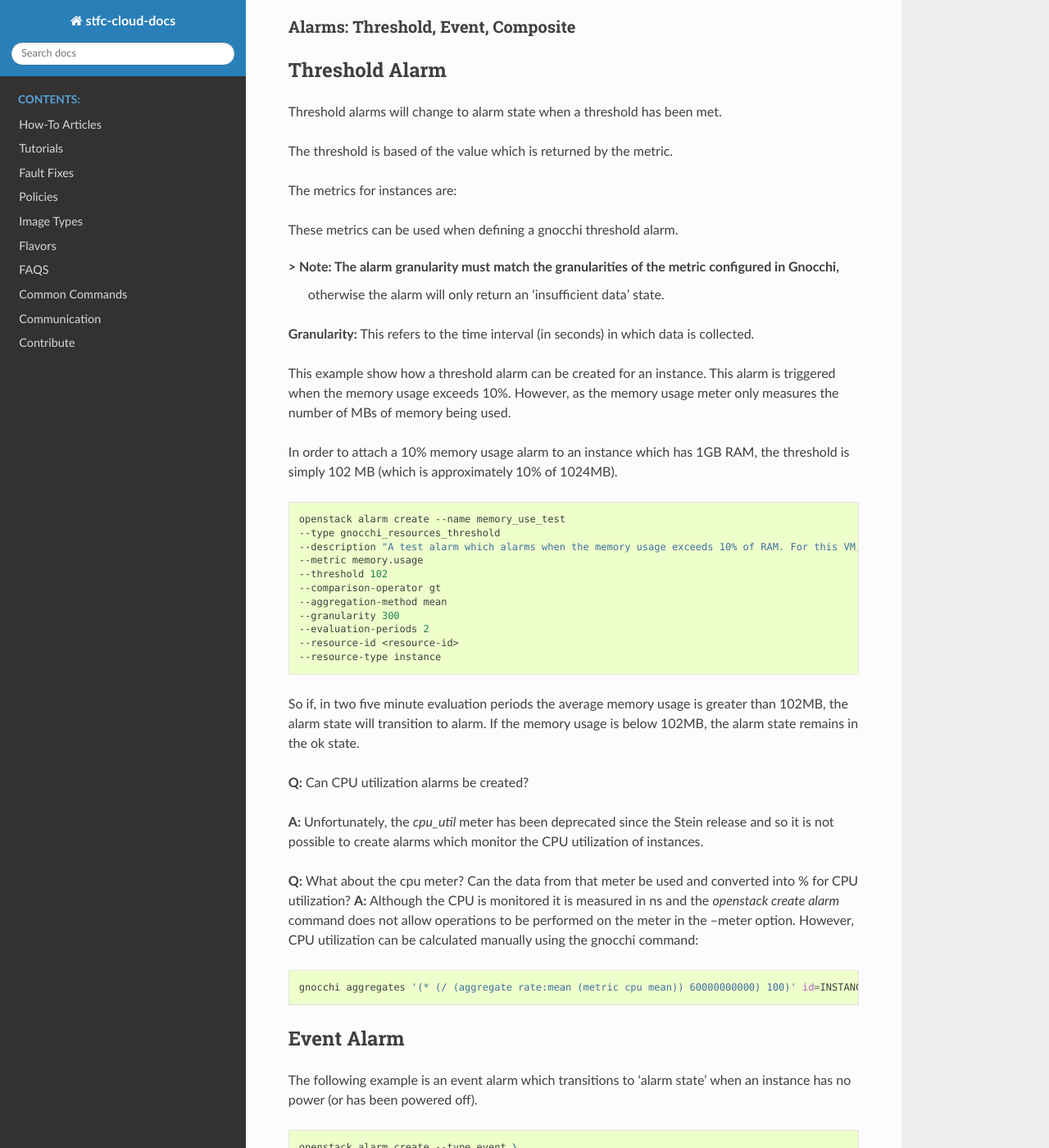
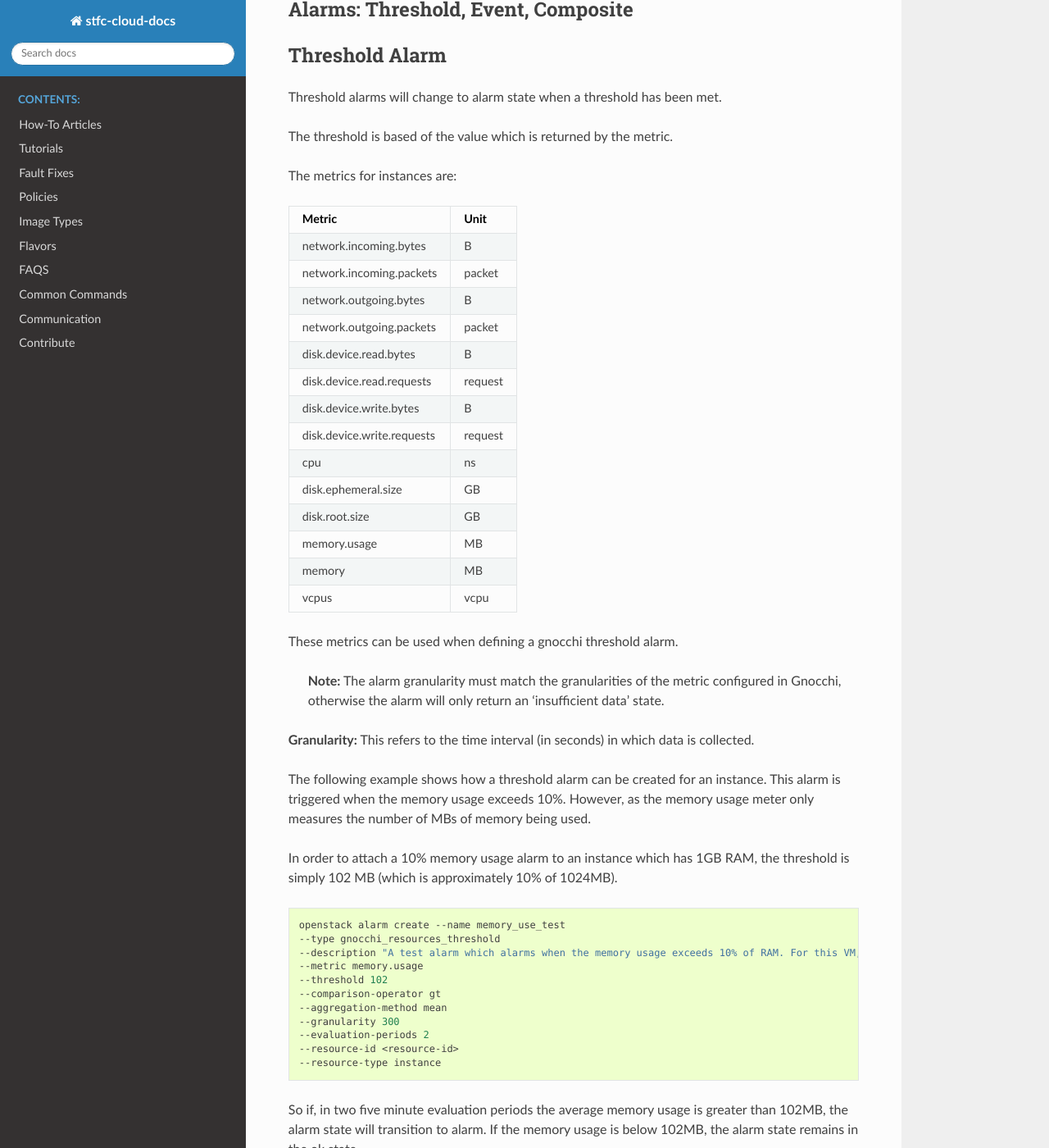
Before and after one commit to stfc/cloud-docs, a Sphinx documentation site: the page built from source/Aodh-and-Gnocchi/CreateAodhAlarms.rst, in a window 1280 px wide and 1400 px high, scrolled down 5175 px. Shown: the whole window at 82% size. Built offline with Sphinx 7.4.7 and the Read the Docs theme 2.0.0, drawn with Linux system fonts in a browser that asks for light colours; cross-references to code outside the pages are shown as plain code; some of the changed text lies outside the part shown.

Commit message:
Update CreateAodhAlarms.rst

```diff
--- a/source/Aodh-and-Gnocchi/CreateAodhAlarms.rst
+++ b/source/Aodh-and-Gnocchi/CreateAodhAlarms.rst
@@ -27,21 +27,27 @@
 
 There are three different kinds of alarms:
 
-  - Threshold: Alarms are triggered when a threshold have been met.
-    - Valid Threshold Alarms:
-      - gnocchi_resources_threshold
-      - gnocchi_aggregation_by_metrics_threshold
-      - gnocchi_aggregation_by_resources_threshold
+- Threshold: Alarms are triggered when a threshold have been met.
 
-  - Composite Alarms: Alarms which have been defined with multiple triggering conditions.
+  - Valid Threshold Alarms:
 
-  - Event Alarms: Alarms when an event has occurred, such as an instance being powered down or in error state.
+    - gnocchi_resources_threshold
+
+    - gnocchi_aggregation_by_metrics_threshold
+
+    - gnocchi_aggregation_by_resources_threshold
+
+
+- Composite Alarms: Alarms which have been defined with multiple triggering conditions.
+
+
+- Event Alarms: Alarms when an event has occurred, such as an instance being powered down or in error state.
 
 Alarms can have three different states:
 
-  - **ok:** The alarm rule has been defined as False
-  - **alarm:** The alarm rule has been defined as True
-  - **insufficient data:** There are not enough data points in order to determine the state of the alarm.
+- **ok:** The alarm rule has been defined as False
+- **alarm:** The alarm rule has been defined as True
+- **insufficient data:** There are not enough data points in order to determine the state of the alarm.
 
 
 
@@ -145,7 +151,10 @@
 **--enabled:** Determine whether the alarm is evaluated. True if alarm evaluation is enabled.
 
 
-**_Actions when alarm changes state:_**
+
+**Actions when alarm changes state:**
+
+
 
 **--alarm-action:** [Webhook URL] URL to invoke when alarm transitions to alarm state.
 
@@ -160,7 +169,8 @@
 **--repeat-actions:** [Default to False] Determines whether actions should be repeatedly notified why the alarm remains in target state.
 
 
-**_Alarm Rules_**
+**Alarm Rules**
+
 
 **--query:**
   - Threshold or Event Type:  key[op]data_type::value; list. data_type is optional, but if supplied must be string, integer, float, or boolean
@@ -173,12 +183,14 @@
 **--threshold:** Threshold to evaluate against.
 
 
-**_Event Alarm_**
+**Event Alarm**
+
 
 **--event-type:** Event type to evaluate against.
 
 
-**_Threshold Alarm_**
+**Threshold Alarm**
+
 
 **-m, --meter-name:** Meter to evaluate against.
 
@@ -187,26 +199,31 @@
 **--statistic:** Statistic to evaluate - max, min, avg, sum, count.
 
 
-**_Common gnocchi alarm rules_**
+**Common gnocchi alarm rules**
+
 
 **--aggregation-method:** The aggregation_method to compare to the threshold.
 
 **--metric, --metrics:** The metric id or name depending of the alarm type
 
 
-**_Gnocchi resource threshold alarm_**:
+**Gnocchi resource threshold alarm**:
+
 
 **--resource-type:** The type of resource.
 
 **--resource-id:** The id of a resource.
 
 
-**_Composite Alarm:_**
+**Composite Alarm:**
+
 
 **--composite-rule:** Composite threshold rule with JSON format, the form can be a nested dict which combine threshold/gnocchi rules by "and", "or". For example, the form is like: {"or":[RULE1, RULE2, {"and": [RULE3, RULE4]}]}, The RULEx can be basic threshold rules but must include a "type" field, like this: {"threshold": 0.8,"meter_name":"cpu_util","type":"threshold"}
 
 
-**_Loadbalancer member health alarm_**
+**Loadbalancer member health alarm**
+
+
 
 **--stack-id:** Name or ID of the root / top level Heat stack containing the loadbalancer pool and members. An update will be triggered on the root Stack if an unhealthy member is detected in the loadbalancer pool.
 
@@ -247,7 +264,7 @@
 
 
 
-###################################
+
 Alarms: Threshold, Event, Composite
 ###################################
 
@@ -265,30 +282,43 @@
 | Metric                     | Unit              |
 +============================+===================+
 | network.incoming.bytes     | B                 |
++----------------------------+-------------------+
 | network.incoming.packets   | packet            |
++----------------------------+-------------------+
 | network.outgoing.bytes     | B                 |
++----------------------------+-------------------+
 | network.outgoing.packets   | packet            |
++----------------------------+-------------------+
 | disk.device.read.bytes     | B                 |
++----------------------------+-------------------+
 | disk.device.read.requests  | request           |
++----------------------------+-------------------+
 | disk.device.write.bytes    | B                 |
++----------------------------+-------------------+
 | disk.device.write.requests | request           |
++----------------------------+-------------------+
 | cpu                        | ns                |
++----------------------------+-------------------+
 | disk.ephemeral.size        | GB                |
++----------------------------+-------------------+
 | disk.root.size             | GB                |
++----------------------------+-------------------+
 | memory.usage               | MB                |
++----------------------------+-------------------+
 | memory                     | MB                |
++----------------------------+-------------------+
 | vcpus                      | vcpu              |
-+------------------=---------+-------------------+
++----------------------------+-------------------+
 
 These metrics can be used when defining a gnocchi threshold alarm.
 
-> **Note:** The alarm granularity must match the granularities of the metric configured in Gnocchi,
- otherwise the alarm will only return an 'insufficient data' state.
+    **Note:** The alarm granularity must match the granularities of the metric configured in Gnocchi, otherwise the alarm will only return an 'insufficient data' state.
+
 
 **Granularity:** This refers to the time interval (in seconds) in which data is collected.
 
 
-This example show how a threshold alarm can be created for an instance.
+The following example shows how a threshold alarm can be created for an instance.
 This alarm is triggered when the memory usage exceeds 10%. However,
 as the memory usage meter only measures the number of MBs of memory being used.
 
@@ -319,6 +349,7 @@
 the CPU utilization of instances.
 
 **Q:** What about the cpu meter? Can the data from that meter be used and converted into % for CPU utilization?
+
 **A:** Although the CPU is monitored it is measured in ns and the *openstack create alarm* command does not allow
 operations to be performed on the meter in the --meter option. However, CPU utilization can be calculated manually
 using the gnocchi command:
```
